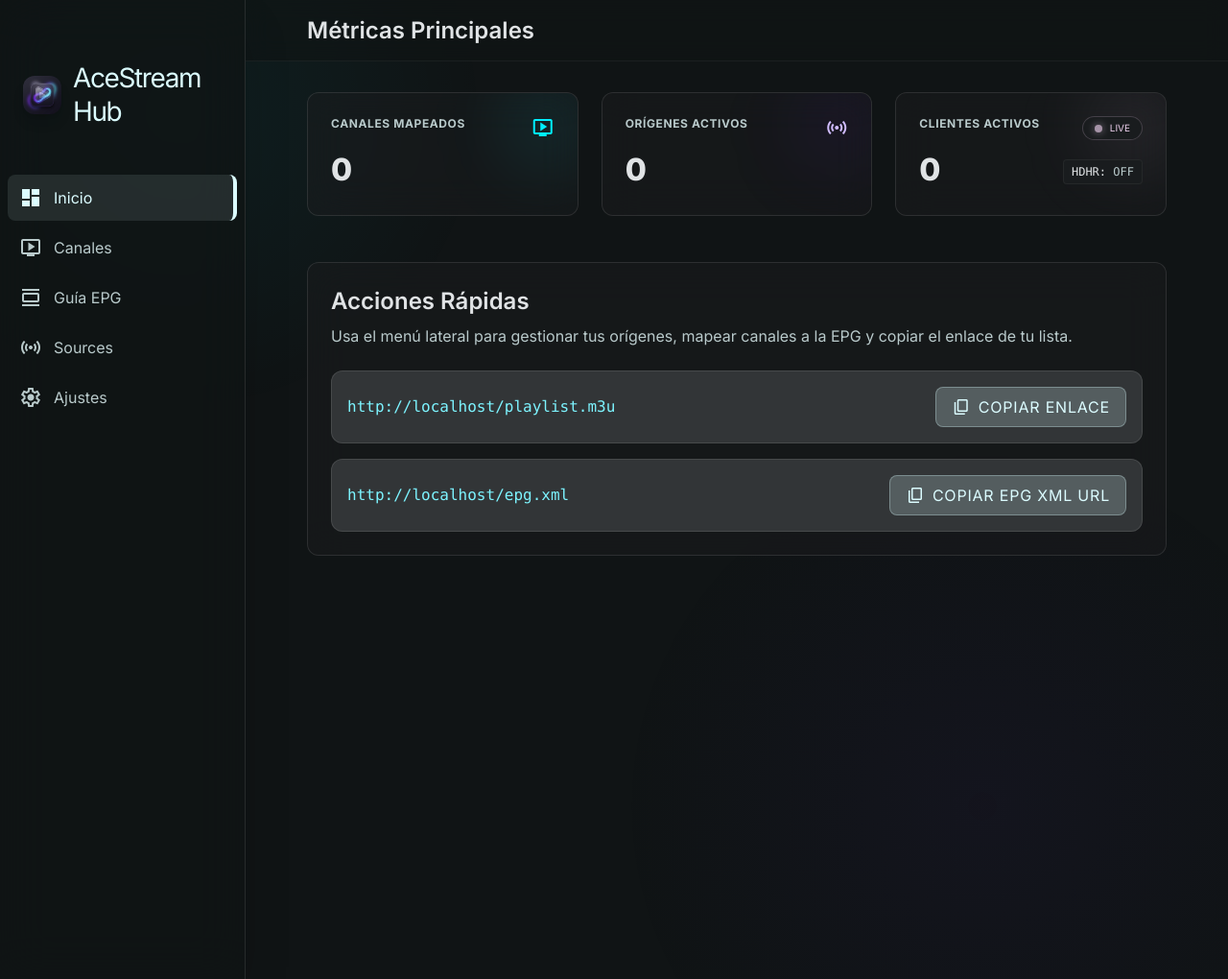
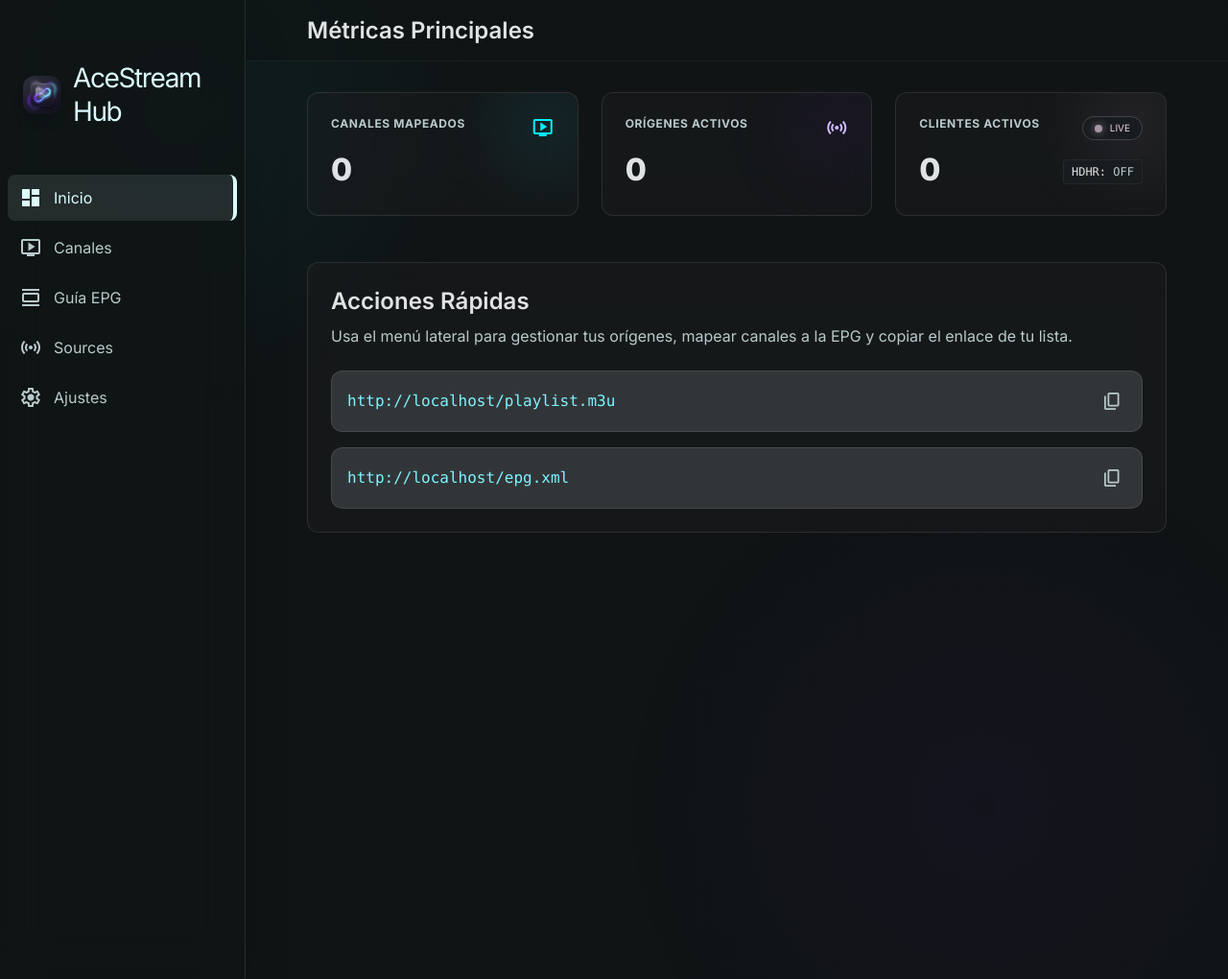
Before and after one commit to uniextra/AceStreamHUB, a Flask app: page /dashboard in a window 1280 px wide. Shown: the whole page at 96% size. Run offline with Flask 3, Linux system fonts and the light colour scheme; some libraries are stand-ins or nearby versions.

Commit message:
style: streamline dashboard copy buttons to icon-only

```diff
--- a/templates/dashboard.html
+++ b/templates/dashboard.html
@@ -56,21 +56,19 @@
         <h2 class="font-headline-md text-headline-md text-on-surface mb-2">{{ _('Acciones Rápidas') }}</h2>
         <p class="font-body-md text-body-md text-on-surface-variant mb-6">{{ _('Usa el menú lateral para gestionar tus orígenes, mapear canales a la EPG y copiar el enlace de tu lista.') }}</p>
 
-        <div class="bg-surface-container-highest border border-white/10 rounded-xl p-4 flex flex-col md:flex-row items-center justify-between gap-4">
-            <div id="playlistUrl" class="font-mono text-primary-fixed truncate w-full md:w-auto">http://{{ request.host }}/playlist.m3u</div>
-            <button onclick="copyUrl('playlistUrl', 'copyIcon', 'checkIcon')" class="flex items-center gap-2 bg-primary/20 hover:bg-primary/30 text-primary px-4 py-2 rounded-lg transition-colors border border-primary/30 w-full md:w-auto justify-center" title="Copy to clipboard">
-                <span id="copyIcon" class="material-symbols-outlined text-[20px]">content_copy</span>
-                <span id="checkIcon" class="material-symbols-outlined text-[20px] text-green-400" style="display: none;">check</span>
-                <span class="font-label-sm uppercase tracking-wider">{{ _('Copiar Enlace') }}</span>
+        <div class="bg-surface-container-highest border border-white/10 rounded-xl p-4 flex items-center justify-between gap-4">
+            <div id="playlistUrl" class="font-mono text-primary-fixed truncate flex-1">http://{{ request.host }}/playlist.m3u</div>
+            <button onclick="copyUrl('playlistUrl', 'copyIcon', 'checkIcon')" class="text-on-surface-variant hover:text-primary transition-colors p-1 flex items-center justify-center" title="{{ _('Copiar al portapapeles') }}">
+                <span id="copyIcon" class="material-symbols-outlined text-[22px]">content_copy</span>
+                <span id="checkIcon" class="material-symbols-outlined text-[22px] text-green-400" style="display: none;">check</span>
             </button>
         </div>
 
-        <div class="bg-surface-container-highest border border-white/10 rounded-xl p-4 flex flex-col md:flex-row items-center justify-between gap-4 mt-4">
-            <div id="epgUrl" class="font-mono text-primary-fixed truncate w-full md:w-auto">http://{{ request.host }}/epg.xml</div>
-            <button onclick="copyUrl('epgUrl', 'copyIconEpg', 'checkIconEpg')" class="flex items-center gap-2 bg-primary/20 hover:bg-primary/30 text-primary px-4 py-2 rounded-lg transition-colors border border-primary/30 w-full md:w-auto justify-center" title="Copy EPG URL to clipboard">
-                <span id="copyIconEpg" class="material-symbols-outlined text-[20px]">content_copy</span>
-                <span id="checkIconEpg" class="material-symbols-outlined text-[20px] text-green-400" style="display: none;">check</span>
-                <span class="font-label-sm uppercase tracking-wider">{{ _('Copiar EPG XML URL') }}</span>
+        <div class="bg-surface-container-highest border border-white/10 rounded-xl p-4 flex items-center justify-between gap-4 mt-4">
+            <div id="epgUrl" class="font-mono text-primary-fixed truncate flex-1">http://{{ request.host }}/epg.xml</div>
+            <button onclick="copyUrl('epgUrl', 'copyIconEpg', 'checkIconEpg')" class="text-on-surface-variant hover:text-primary transition-colors p-1 flex items-center justify-center" title="{{ _('Copiar al portapapeles') }}">
+                <span id="copyIconEpg" class="material-symbols-outlined text-[22px]">content_copy</span>
+                <span id="checkIconEpg" class="material-symbols-outlined text-[22px] text-green-400" style="display: none;">check</span>
             </button>
         </div>
     </div>
```
